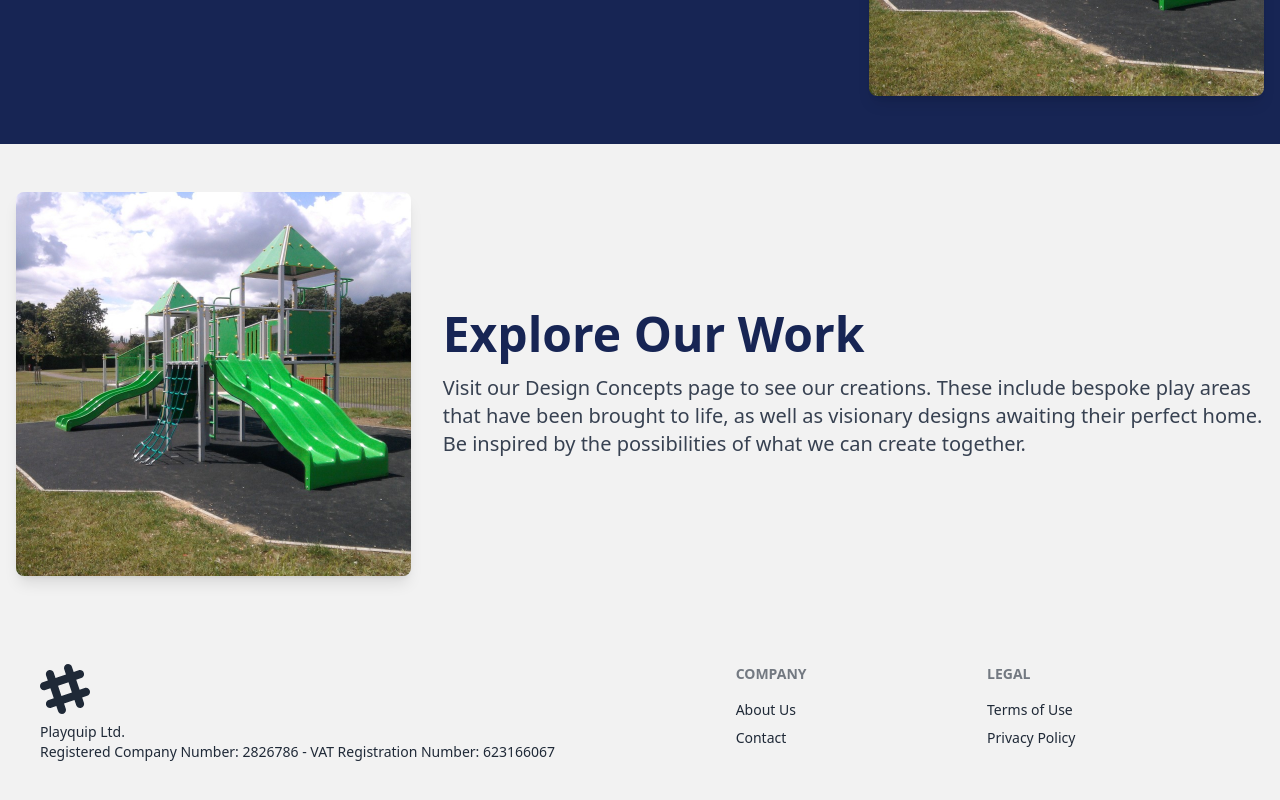
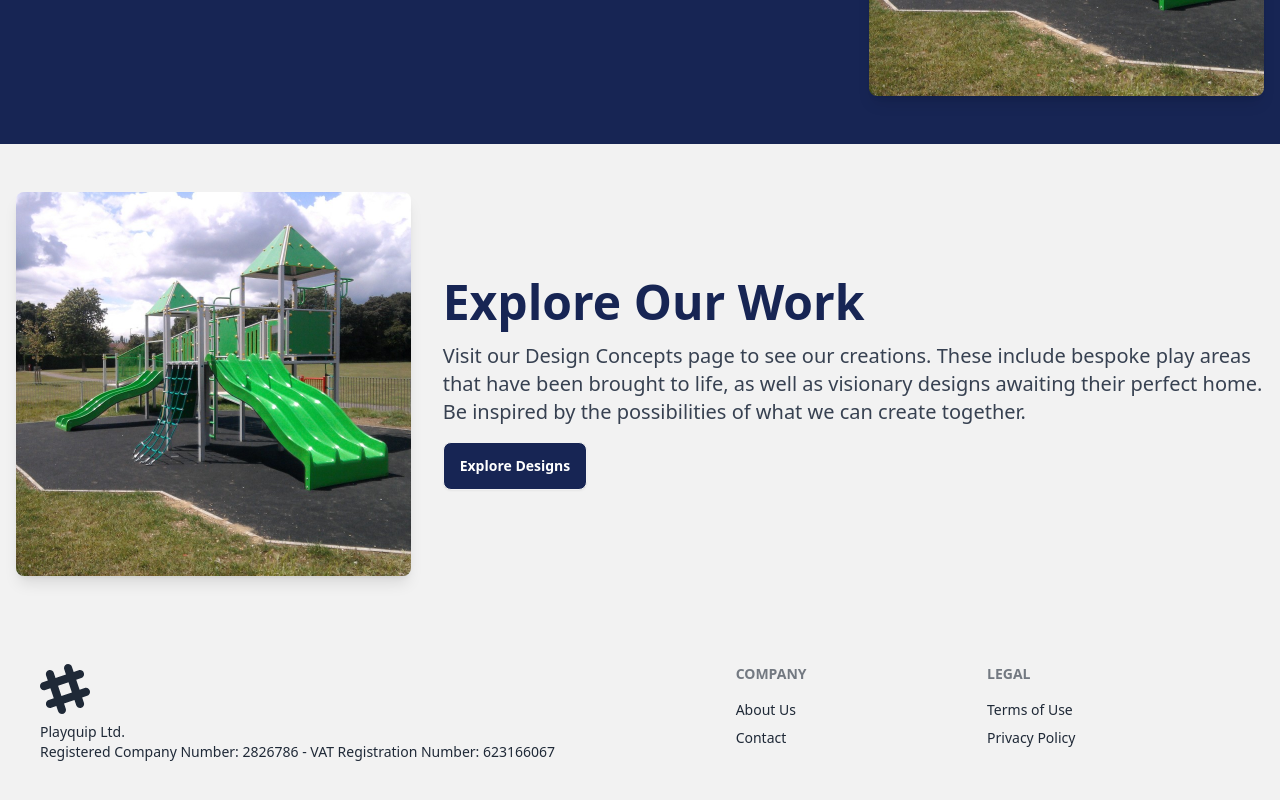
Before and after one commit to rcskin/playquip-site, a Next.js app: page /about in a window 1280 px wide. Shown: the part 1873-2673 px from the top of the page. Built offline with nearby package versions, Linux system fonts and the light colour scheme.

Commit message:
added button to about page, changed colour formatting on contact and wishlist

```diff
--- a/app/about/page.js
+++ b/app/about/page.js
@@ -1,6 +1,7 @@
 //about page
 
 import Image from "next/image";
+import Link from "next/link";
 
 export const metadata = {
   title: "About Us - Playquip Leisure",
@@ -51,19 +52,6 @@ export default function AboutUs() {
         </div>
       </section>
 
-      {/* Section 2: Our Design Philosophy
-      <section className="container mx-auto h-96 px-4 py-12">
-        <h2 className="text-5xl font-bold text-center text-blue-950 mb-4">
-          Our Design Philosophy
-        </h2>
-        <p className="text-xl text-gray-700 text-center max-w-4xl mx-auto">
-          We believe that every play area should be unique, reflecting the needs
-          and imagination of the community it serves. Our designs are crafted
-          with safety, sustainability, and fun in mind. From bold concepts to
-          carefully selected materials, we strive to create spaces that foster
-          creativity and exploration.
-        </p>
-      </section> */}
       {/* Section 2: Our Design Philosophy */}
       <section className="container mx-auto px-4 py-12">
         <h2 className="text-5xl font-bold text-center text-blue-950 mb-4">
@@ -116,7 +104,6 @@ export default function AboutUs() {
           </div>
         </div>
       </section>
-
 
       {/* Section 3: What We Offer */}
       <section className="bg-blue-950 text-gray-300 py-12">
@@ -172,6 +159,12 @@ export default function AboutUs() {
             visionary designs awaiting their perfect home. Be inspired by the
             possibilities of what we can create together.
           </p>
+          <Link
+            href={"/designs"}
+            className="btn bg-blue-950 text-white hover:bg-orange-500 mt-4"
+          >
+            Explore Designs
+          </Link>
         </div>
       </section>
     </main>
--- a/app/contact/page.js
+++ b/app/contact/page.js
@@ -154,7 +154,7 @@ export default function Contact() {
 
             <button
               type="submit"
-              className="mt-4 bg-blue-950 text-white px-6 py-3 rounded-lg font-semibold hover:bg-blue-800 transition w-full text-lg"
+              className="mt-4 bg-blue-950 text-white px-6 py-3 rounded-lg font-semibold hover:bg-orange-500 transition w-full text-lg"
             >
               Send Message
             </button>
--- a/app/wishlist/page.js
+++ b/app/wishlist/page.js
@@ -70,14 +70,14 @@ export default function WishList() {
 
   return (
     <main className="min-h-screen bg-gray-100 container mx-auto px-6 py-12">
-      <h1 className="text-5xl font-bold text-blue-700 mb-8 text-center">
+      <h1 className="text-5xl font-bold text-blue-950 mb-8 text-center">
         Your Wish List
       </h1>
 
       {WishList.length === 0 ? (
         <p className="text-center text-gray-500 text-lg">
           Your Wish List is empty.{" "}
-          <Link href="/products" className="text-blue-700 font-semibold">
+          <Link href="/products" className="text-orange-500 font-semibold">
             Add items
           </Link>{" "}
           to your Wish List to save them!
```
Also changed, not shown: public/images/playquip_logo.jpg (deleted). Lines whose indentation alone changed are shown as unchanged.
